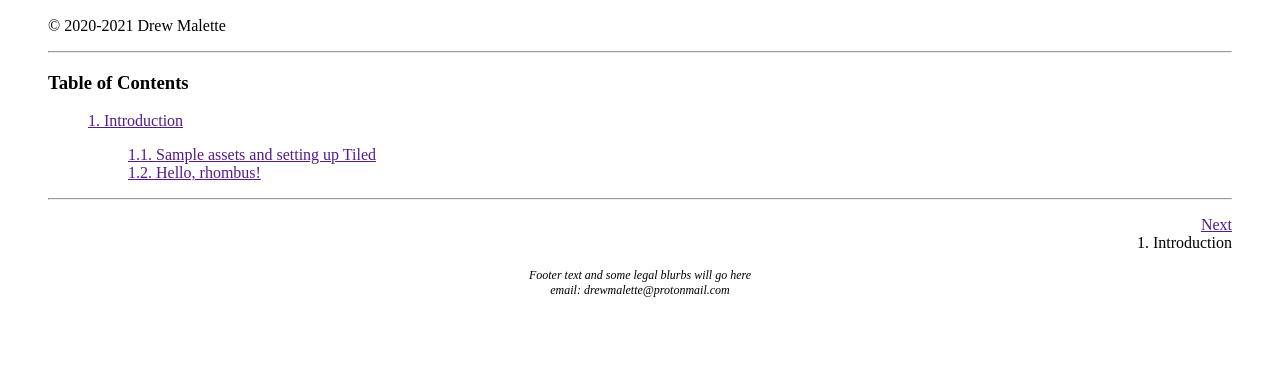
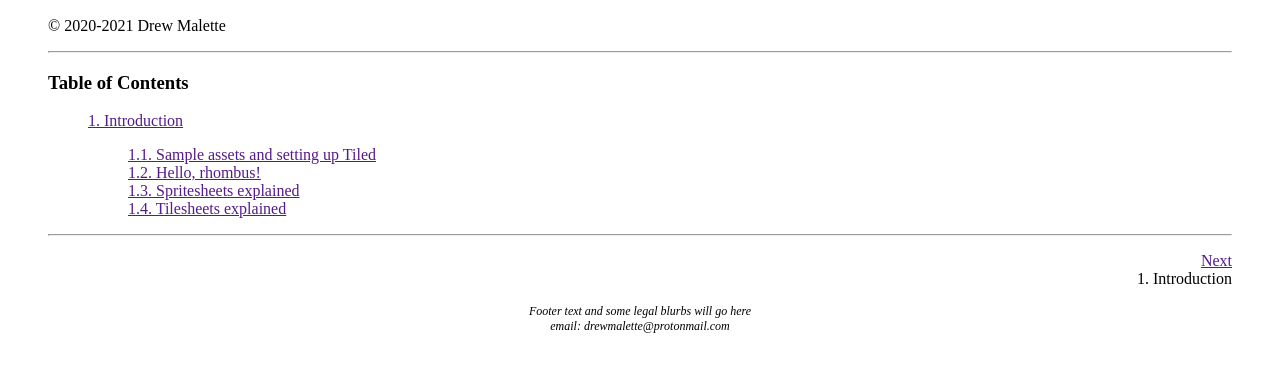
Before and after one commit to DrewMalette/drewmalette.github.io, a plain HTML site: page rhombus-docs/manual-template.html in a window 1280 px wide. Shown: the part 154-526 px from the top of the page. Drawn offline with Linux system fonts and the light colour scheme.

Commit message:
further outlining content

```diff
--- a/rhombus-docs/manual-template.html
+++ b/rhombus-docs/manual-template.html
@@ -36,6 +36,8 @@
         <blockquote>
           <a href="">1.1. Sample assets and setting up Tiled</a><br>
           <a href="">1.2. Hello, rhombus!</a><br>
+          <a href="">1.3. Spritesheets explained</a><br>
+          <a href="">1.4. Tilesheets explained</a><br>
         </blockquote>
       </p>
     </blockquote>
```
